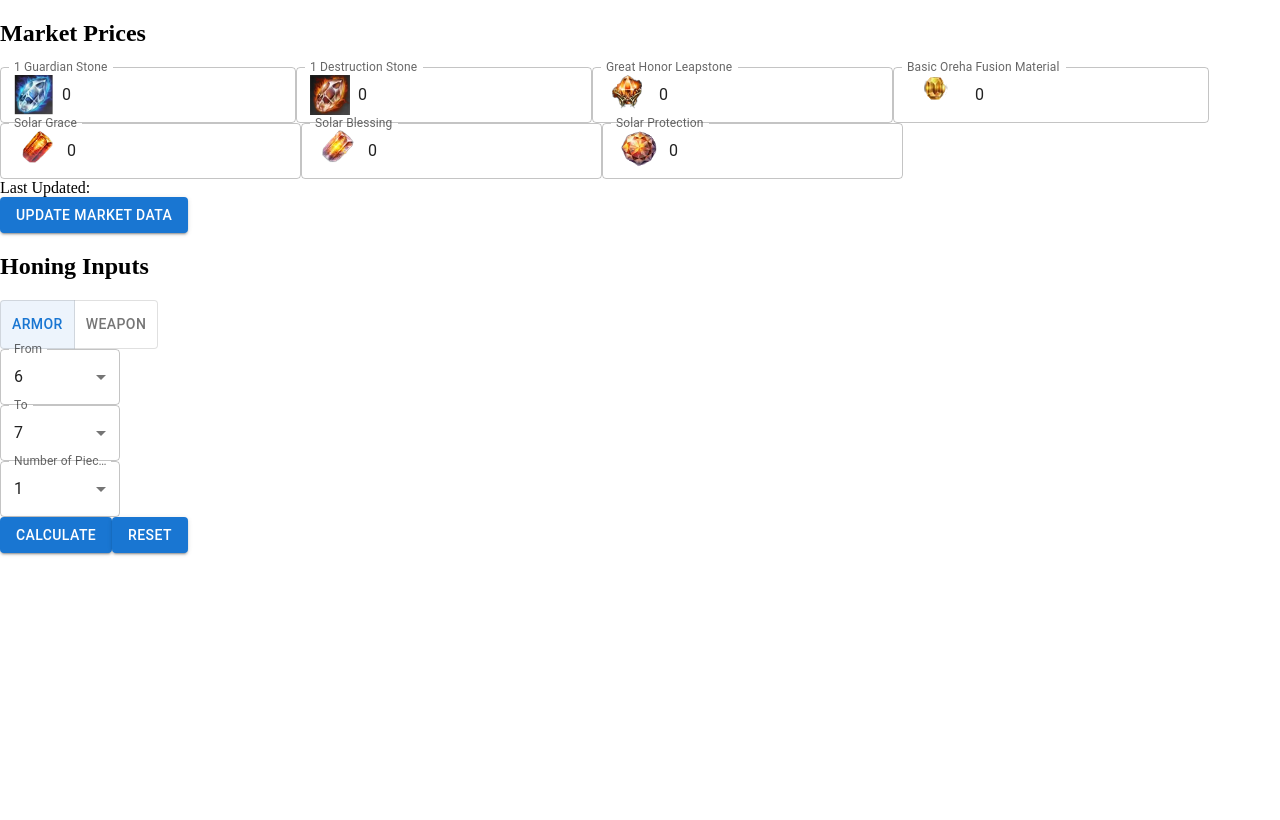
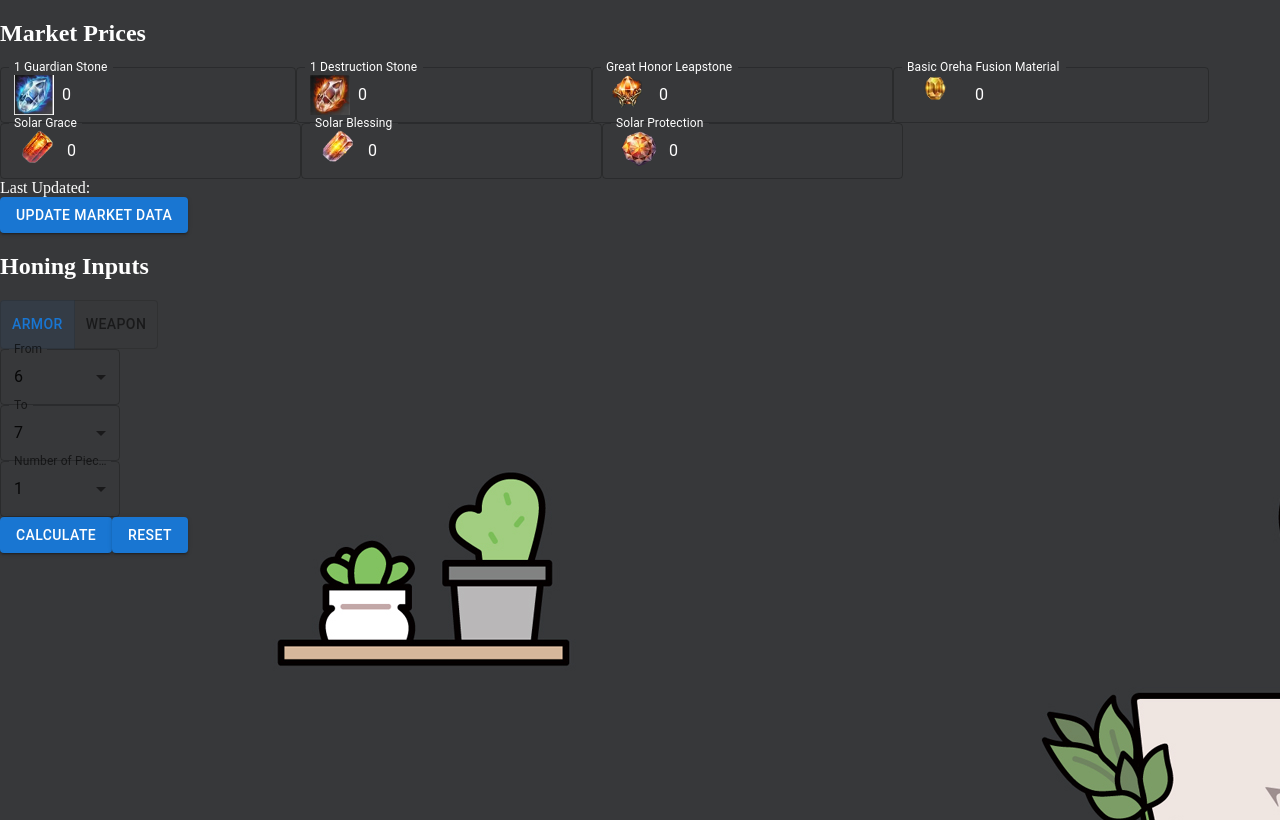
Before and after one commit to derhin1/LAHoningOptimizer, a React (Create React App) app: page / in a window 1280 px wide. Built offline with nearby package versions, Linux system fonts and the light colour scheme; no server answers.

Commit message:
Added background image, changed text color to white for price inputs

```diff
--- a/src/components/PriceInputs.jsx
+++ b/src/components/PriceInputs.jsx
@@ -83,7 +83,7 @@ const PriceInputs = () => {
     <>
       {loading ? (
         <Backdrop
-          className="testing"
+          className="backDrop"
           sx={{ color: "#fff", zIndex: (theme) => theme.zIndex.drawer + 1 }}
           open={open}
         >
@@ -91,11 +91,14 @@ const PriceInputs = () => {
           <CircularProgress className="loading-circle" color="inherit" />
         </Backdrop>
       ) : null}
-      <div className="MarketPrice">
+      <div className="market-price">
         <h2>Market Prices</h2>
         <TextField
           id="outlined-basic"
           label="1 Guardian Stone"
+          InputLabelProps={{
+            style: { color: "#fff" },
+          }}
           variant="outlined"
           value={guardianPrice}
           inputProps={{ maxLength: 4 }}
@@ -123,6 +126,9 @@ const PriceInputs = () => {
           id="outlined-basic"
           type="text"
           label="1 Destruction Stone"
+          InputLabelProps={{
+            style: { color: "#fff" },
+          }}
           variant="outlined"
           value={destructionPrice}
           inputProps={{ maxLength: 4 }}
@@ -148,6 +154,9 @@ const PriceInputs = () => {
         <TextField
           id="outlined-basic"
           label="Great Honor Leapstone"
+          InputLabelProps={{
+            style: { color: "#fff" },
+          }}
           variant="outlined"
           value={GHLPrice}
           inputProps={{ maxLength: 3 }}
@@ -173,6 +182,9 @@ const PriceInputs = () => {
         <TextField
           id="outlined-basic"
           label="Basic Oreha Fusion Material"
+          InputLabelProps={{
+            style: { color: "#fff" },
+          }}
           variant="outlined"
           value={basicFusionPrice}
           onChange={(e) => {
@@ -198,6 +210,9 @@ const PriceInputs = () => {
         <TextField
           id="outlined-basic"
           label="Solar Grace"
+          InputLabelProps={{
+            style: { color: "#fff" },
+          }}
           variant="outlined"
           value={solarGracePrice}
           inputProps={{ maxLength: 3 }}
@@ -223,6 +238,9 @@ const PriceInputs = () => {
         <TextField
           id="outlined-basic"
           label="Solar Blessing"
+          InputLabelProps={{
+            style: { color: "#fff" },
+          }}
           variant="outlined"
           value={solarBlessingPrice}
           inputProps={{ maxLength: 3 }}
@@ -248,6 +266,9 @@ const PriceInputs = () => {
         <TextField
           id="outlined-basic"
           label="Solar Protection"
+          InputLabelProps={{
+            style: { color: "#fff" },
+          }}
           variant="outlined"
           value={solarProtectionPrice}
           onChange={(e) => {
@@ -271,7 +292,11 @@ const PriceInputs = () => {
           }}
         />
         <div>Last Updated: {lastUpdated}</div>
-        <Button onClick={updateHandler} variant="contained">
+        <Button
+          className="market-price-button"
+          onClick={updateHandler}
+          variant="contained"
+        >
           Update Market Data
         </Button>
       </div>
--- a/src/style/index.css
+++ b/src/style/index.css
@@ -4,12 +4,6 @@
   box-sizing: border-box;
 }
 
-:root {
-  /* define variables here */
-  --green: green;
-  --red: red;
-  --blue: blue;
-}
 
 html {
   touch-action: manipulation;
@@ -20,14 +14,28 @@ body {
   padding: 0;
   height: 100vh;
   width: 100vw;
-  background-color: white;
+  color: white;
+  background-image: url('../images/background.png');
 }
+
+/* .market-price{
+  display:flex;
+  flex-direction: column;
+  max-width: 12rem;
+}
+
+.market-price-button{
+max-width: auto;
+ height: auto;
+} */
 
 .honing-input {
   width: 120px;
 }
 
 .cost-table{
+  margin-left: 12rem;
+  /* padding-left: 5rem; */
   width: 80rem;
 }
 
@@ -35,7 +43,7 @@ body {
   font-size: 3rem;
 }
 
-.testing{
+.backDrop{
   display: flex;
   flex-direction: column;
 }
@@ -66,3 +74,7 @@ body {
   position: relative;
 
 }
+
+#outlined-basic{
+  color: white
+}
```
Also changed, not shown: src/images/background.png (added), 1 other file (tests, documents, lock files or other folders).
